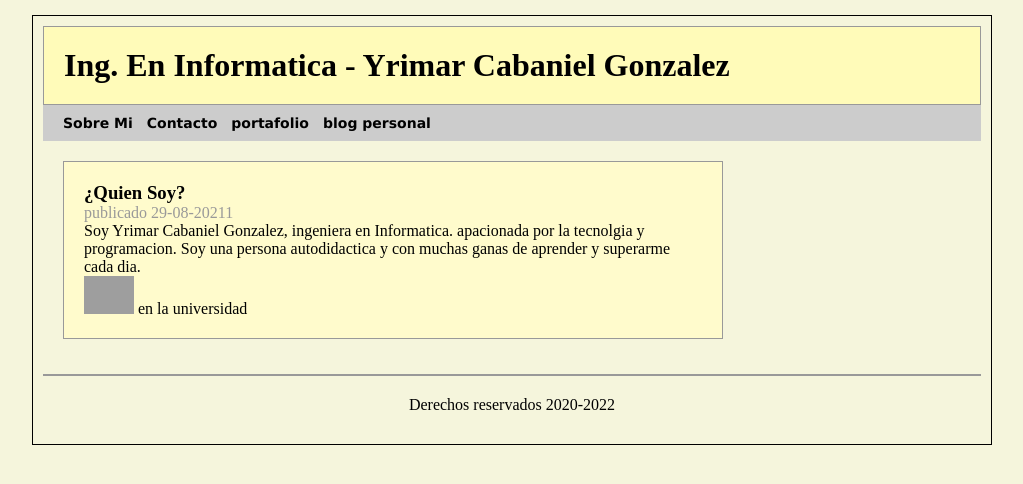
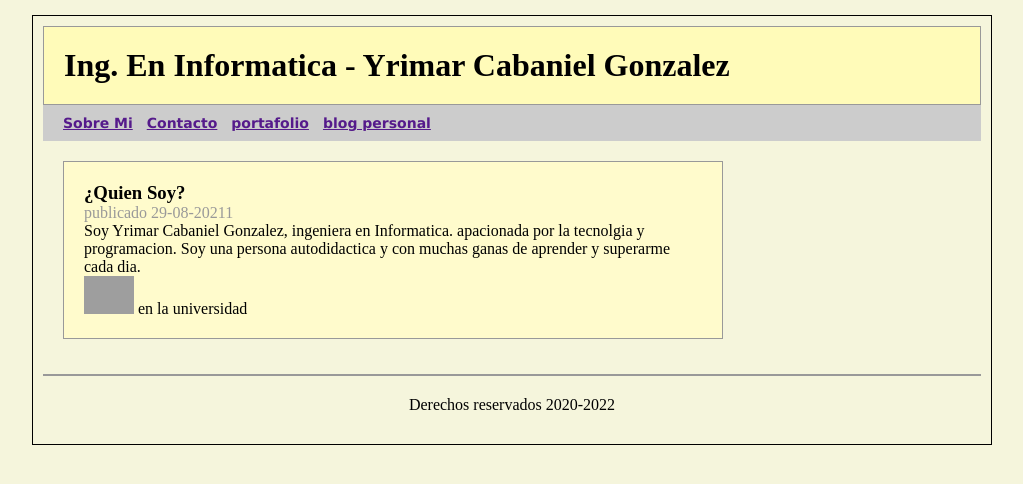
Before and after one commit to yrimar8800/yrimar8800.github.io, a plain HTML site: page index.html in a window 1280 px wide. Shown: the whole page, without its empty margins (128-1151 px from the left). Drawn offline with Linux system fonts and the light colour scheme; grey boxes are pictures that could not be loaded.

Commit message:
agrege links a la lista del menu

```diff
--- a/index.html
+++ b/index.html
@@ -15,10 +15,10 @@
 
     <nav id="menu">
         <ul>
-            <li>Sobre Mi</li>
-            <li>Contacto</li>
-            <li>portafolio</li>
-            <li>blog personal</li>
+            <li><a href="">Sobre Mi</a></li>
+            <li><a href="">Contacto</a></li>
+            <li><a href="">portafolio</a></li>
+            <li><a href="">blog personal</a></li>
         </ul>
     </nav>
 
```
